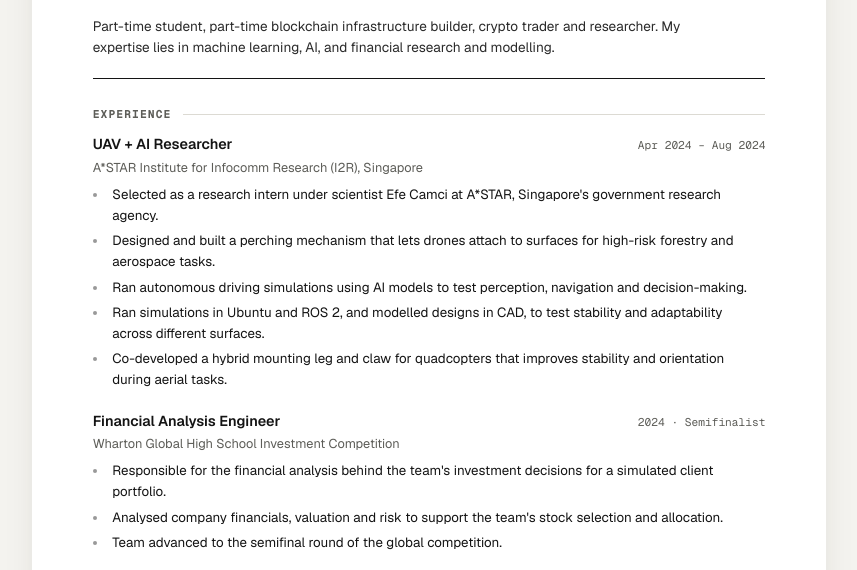
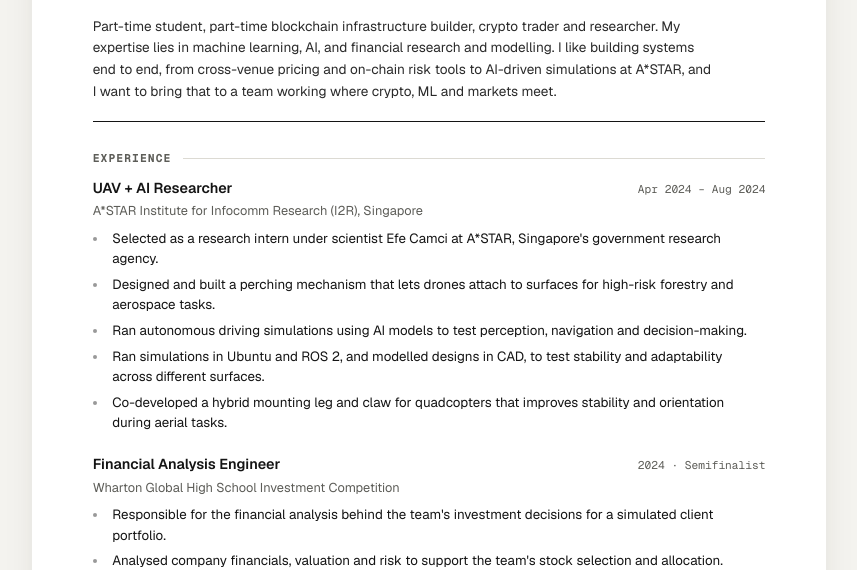
Before and after one commit to hpark236/portfolio, a plain HTML site: page resume/index.html in a window 1280 px wide. Shown: the part 225-795 px from the top of the page, without its empty margins (211-1068 px from the left). Drawn offline with nearby package versions, Linux system fonts and the light colour scheme.

Commit message:
Résumé: longer summary
Co-Authored-By: Claude Opus 5.5 <noreply@anthropic.com>

```diff
--- a/resume/index.html
+++ b/resume/index.html
@@ -98,7 +98,7 @@ li::marker{color:#999}
         Singapore
       </div>
     </div>
-    <p class="about">Part-time student, part-time blockchain infrastructure builder, crypto trader and researcher. My expertise lies in machine learning, AI, and financial research and modelling.</p>
+    <p class="about">Part-time student, part-time blockchain infrastructure builder, crypto trader and researcher. My expertise lies in machine learning, AI, and financial research and modelling. I like building systems end to end, from cross-venue pricing and on-chain risk tools to AI-driven simulations at A*STAR, and I want to bring that to a team working where crypto, ML and markets meet.</p>
   </header>
 
   <h2>Experience</h2>
```
Also changed, not shown: 1 other file.
